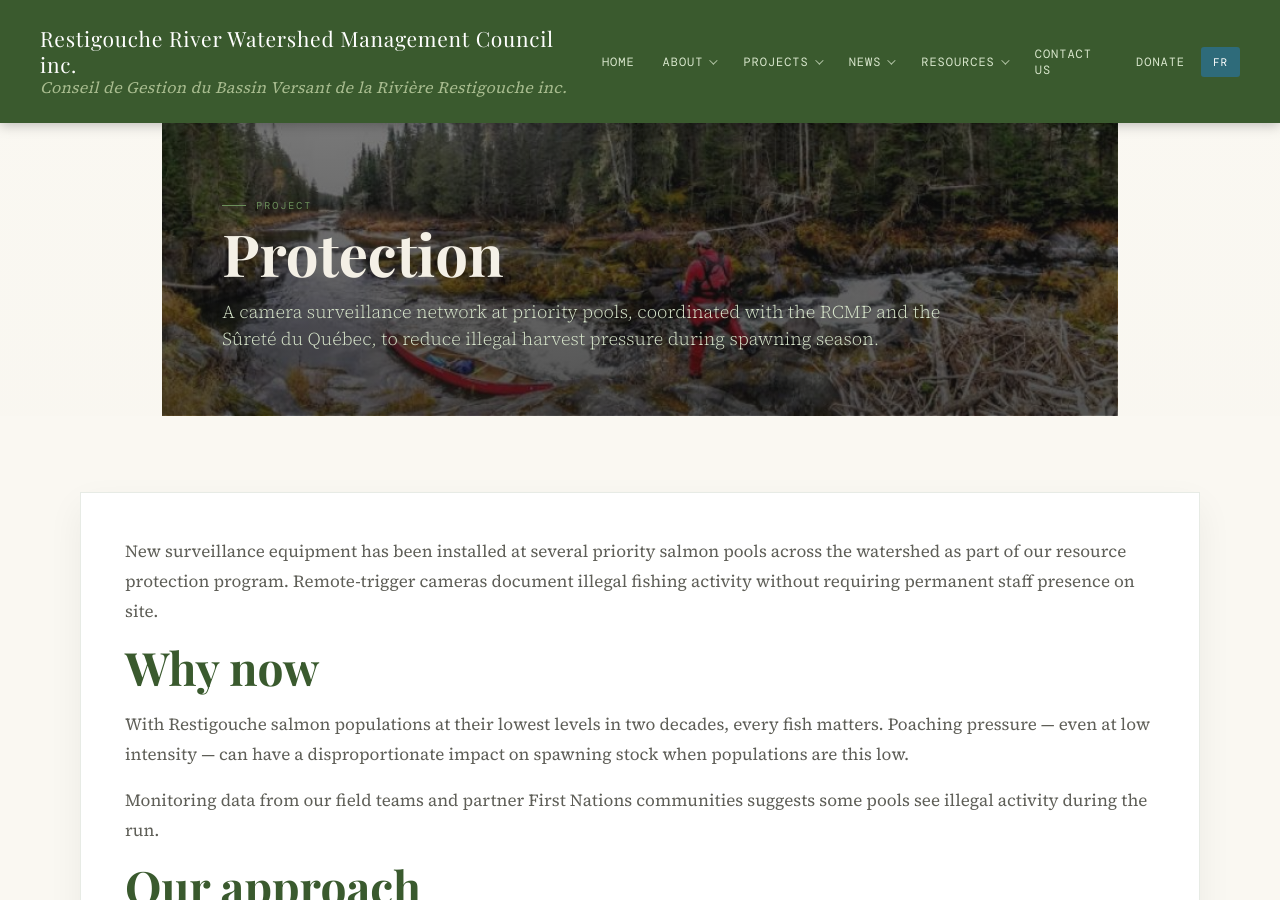
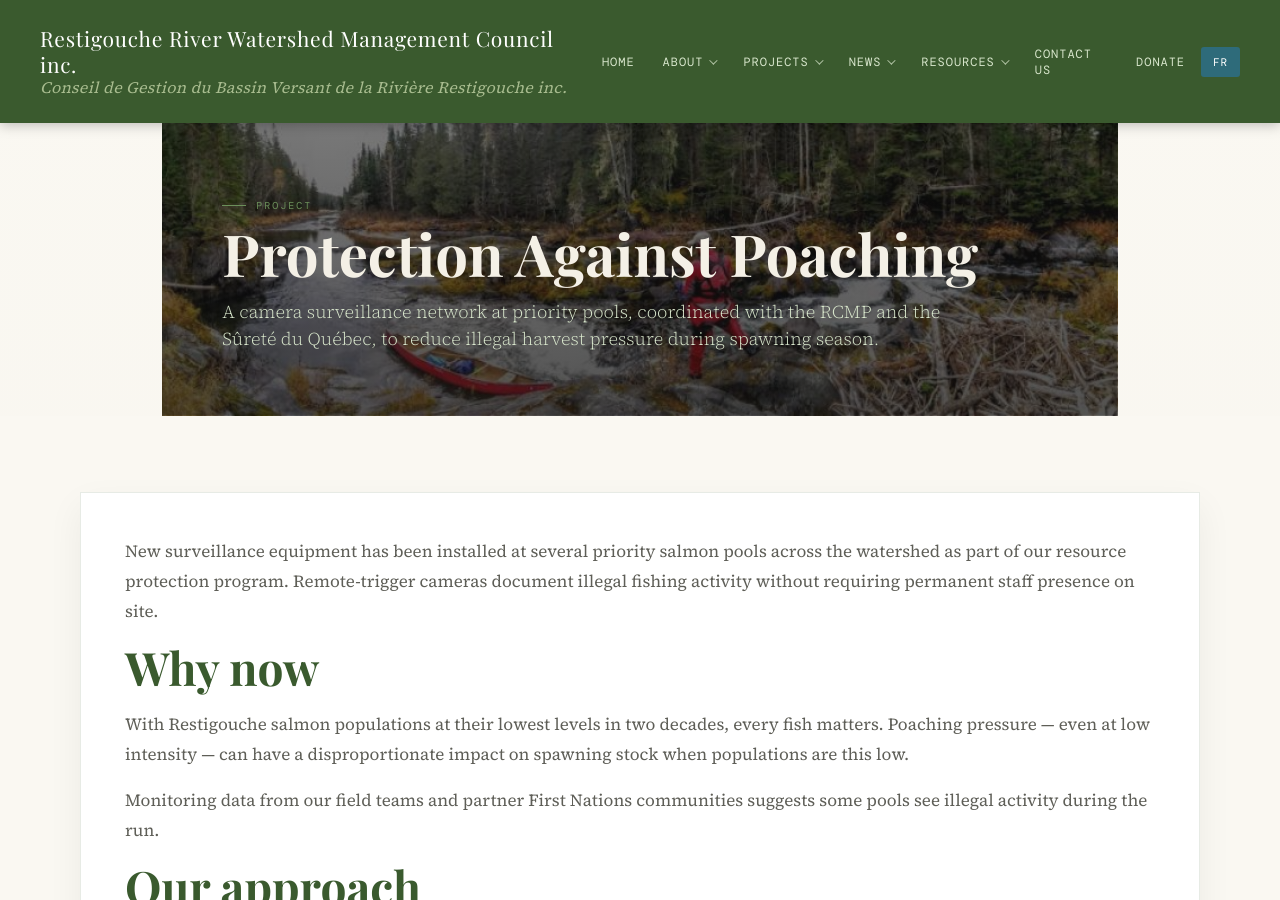
Before and after one commit to foxah047-stack/secure, a Jekyll site: the page built from _projects/protection.md, in a window 1280 px wide and 900 px high. Built offline with Jekyll 4.4.1, drawn with Linux system fonts in a browser that asks for light colours; some web fonts are replaced.

Commit message:
Update protection title and WaterShade review

```diff
--- a/_data/projets.yml
+++ b/_data/projets.yml
@@ -55,8 +55,8 @@
   description_en: "Maintaining recreational and Crown-water sites, and monitoring priority pools, on behalf of the Province of New Brunswick."
   url: "/projects/contrats-mrn-nb/"
 
-- titre_fr: "Protection"
-  titre_en: "Protection"
+- titre_fr: "Protection pour le braconnage"
+  titre_en: "Protection Against Poaching"
   annee_fr: "2025 — EN COURS"
   annee_en: "2025 — ONGOING"
   statut_fr: "Actif"
--- a/_data/reports.yml
+++ b/_data/reports.yml
@@ -98,11 +98,7 @@ categories:
         title_en: "WaterShade Placemat — 2025 (French)"
         date: "2025-12-15"
         file: /assets/documents/watershade-napperon-2025.pdf
-      - title_fr: "Revue de littérature WaterShade — influences sur les régimes thermiques"
-        title_en: "WaterShade Literature Review — Influences on Thermal Regimes (French)"
-        date: "2025-01-01"
-        file: /assets/documents/watershade-literature-review-thermal-regimes-fr.pdf
-      - title_fr: "Revue de littérature WaterShade — influences sur les régimes thermiques (version anglaise)"
+      - title_fr: "Revue de littérature WaterShade — influences sur les régimes thermiques (document en anglais)"
         title_en: "WaterShade Literature Review — Influences on Thermal Regimes"
         date: "2025-01-01"
         file: /assets/documents/watershade-literature-review-thermal-regimes-en.pdf
--- a/_includes/nav.html
+++ b/_includes/nav.html
@@ -63,7 +63,7 @@
           <a href="/projects/eco-action/"><span>Éco-Action 2024-2027</span><small data-lang="en">Nature-based water infrastructure</small><small data-lang="fr">Infrastructures d'eau basées sur la nature</small></a>
           <a href="/projects/modele-predictif-temperature-protocole-eau-chaude/"><span data-lang="en">Warm Water Protocol forecasting</span><span data-lang="fr">Modèle prédictif — protocole d’eau chaude</span><small data-lang="en">Forecasting water temperatures for proactive salmon protection</small><small data-lang="fr">Prévision des températures pour une protection proactive du saumon</small></a>
           <a href="/projects/contrats-mrn-nb/"><span data-lang="en">Contracts with NB DNR</span><span data-lang="fr">Contrats avec le MRN-NB</span><small data-lang="en">Site maintenance and pool surveillance</small><small data-lang="fr">Entretien des sites et surveillance des fosses</small></a>
-          <a href="/projects/protection/"><span data-lang="en">Protection</span><span data-lang="fr">Protection</span><small data-lang="en">Anti-poaching camera network</small><small data-lang="fr">Réseau de caméras anti-braconnage</small></a>
+          <a href="/projects/protection/"><span data-lang="en">Protection Against Poaching</span><span data-lang="fr">Protection pour le braconnage</span><small data-lang="en">Anti-poaching camera network</small><small data-lang="fr">Réseau de caméras anti-braconnage</small></a>
         </div>
       </div>
     </li>
--- a/_projects/protection.md
+++ b/_projects/protection.md
@@ -4,8 +4,8 @@ title: protection
 status: published
 featured: true
 order: 6
-title_fr: Protection
-title_en: Protection
+title_fr: Protection pour le braconnage
+title_en: Protection Against Poaching
 subtitle_fr: Réseau de caméras de surveillance aux bassins prioritaires, en coordination avec la GRC et la Sûreté du Québec, pour réduire la pression de prélèvement illégal pendant la fraie.
 subtitle_en: A camera surveillance network at priority pools, coordinated with the RCMP and the Sûreté du Québec, to reduce illegal harvest pressure during spawning season.
 hero_image: /assets/img/news-cameras.jpg
```
